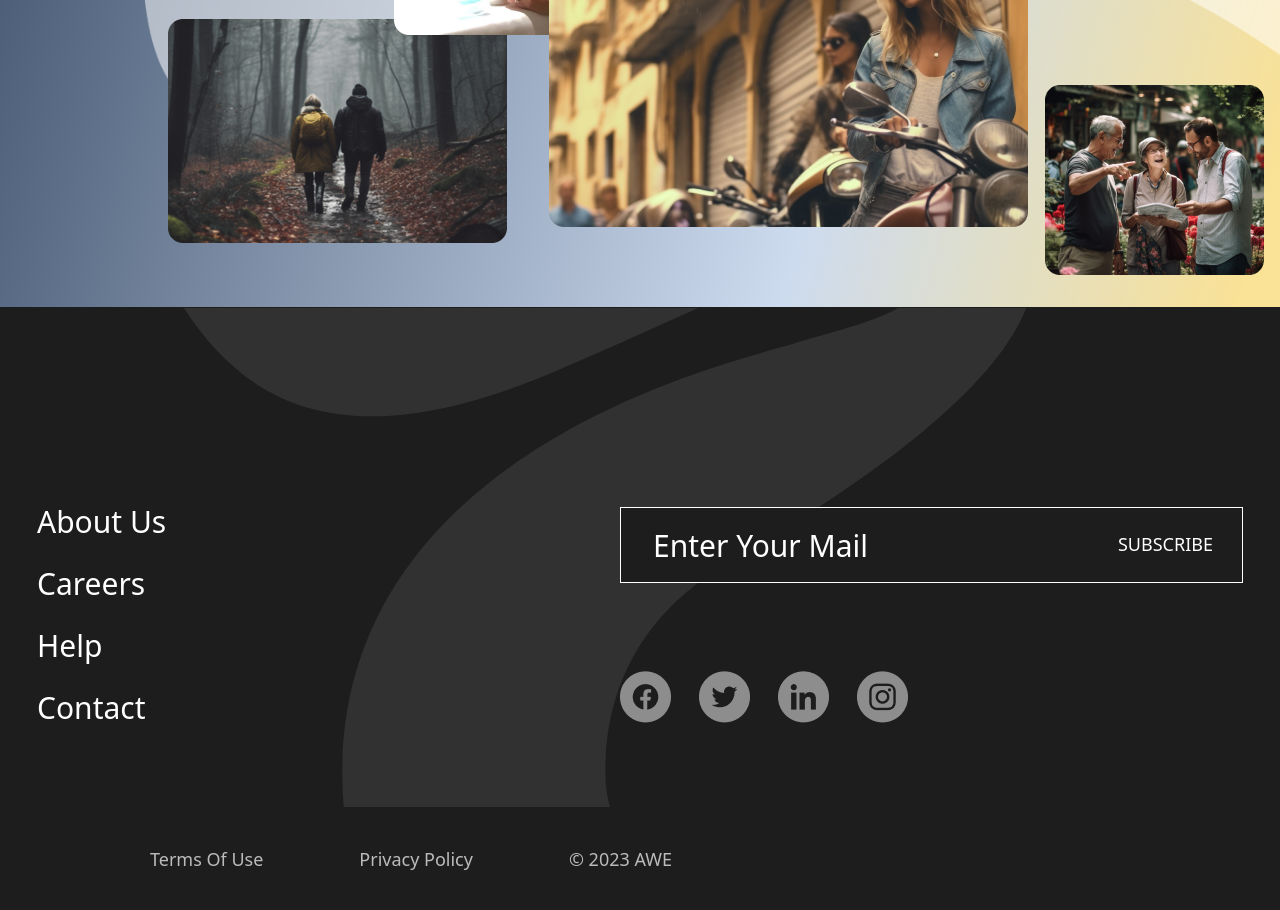
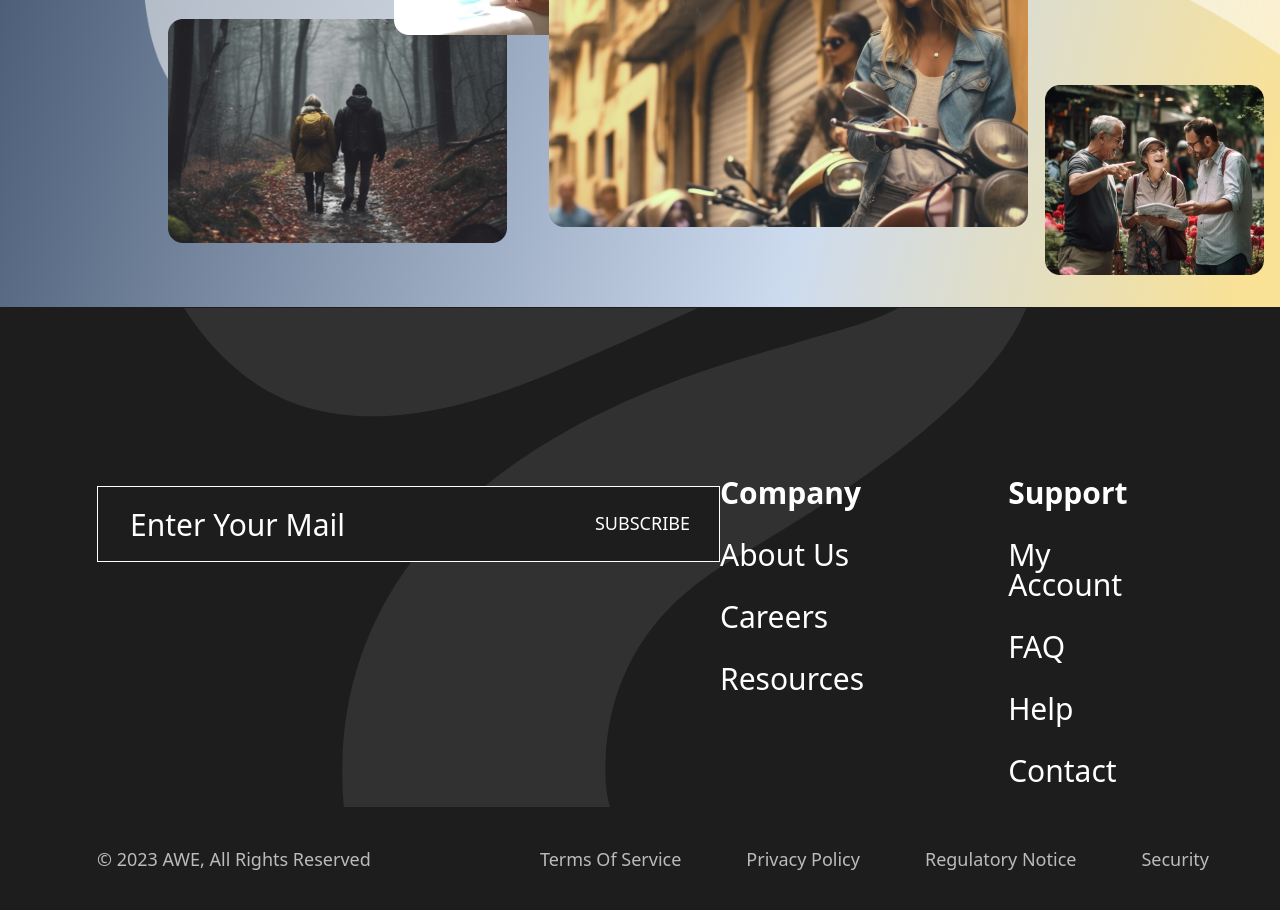
Before and after one commit to gunkiddedy/awe-toptal-template, a website: page index.html in a window 1280 px wide. Shown: the part 4361-5271 px from the top of the page. Drawn offline with Linux system fonts and the light colour scheme.

Commit message:
update footer section and fix some errors

```diff
--- a/assets/style.css
+++ b/assets/style.css
@@ -61,7 +61,7 @@
         mix-blend-mode: normal;
         background-repeat: no-repeat;
         background-position-y: 56%;
-        background-attachment: fixed;
+        /* background-attachment: fixed; */
     }
     .reveal {
         position: relative;
--- a/index.html
+++ b/index.html
@@ -337,7 +337,7 @@
             </section><!-- section 5 -->
 
             <!-- section 6 (to Paralax style) -->
-            <section class="section-six h-[818px] bg-section-six w-full relative pl-11">
+            <section class="section-six h-[818px] bg-section-six w-full relative pl-11 overflow-hidden">
 
                 <!-- left title -->
                 <div class="left-title w-[331px] text-white mt-[62px]">
@@ -418,31 +418,13 @@
                 </svg><!-- gray arrow -->
 
                 <!-- content-section-seven -->
-                <div class="content-section-seven absolute insety w-full px-[37px] h-auto flex justify-between z-20 pt-[200px]">
+                <div class="content-section-seven absolute w-full pl-[97px] pr-[112px] mt-[171px] h-auto flex items-start justify-between z-20">
 
                     <!-- left -->
-                    <div class="left-side">
-                        <ul class="left-menus flex flex-col space-y-8 text-white text-[30px] leading-none capitalize">
-                            <li>
-                                <a href="#">About us</a>
-                            </li>
-                            <li>
-                                <a href="#">Careers</a>
-                            </li>
-                            <li>
-                                <a href="#">Help</a>
-                            </li>
-                            <li>
-                                <a href="#">Contact</a>
-                            </li>
-                        </ul>
-                    </div><!-- left -->
-
-                    <!-- right -->
-                    <div class="right-side flex flex-col justify-between">
+                    <div class="left-side flex flex-col justify-between">
 
                         <!-- Enter your mail -->
-                        <div class="email-field bg-red-400 relative flex items-center">
+                        <div class="email-field bg-[#1D1D1D] relative flex items-center mt-2">
                             <input
                                 type="text"
                                 class="w-[623px] h-[76px] shrink-0 text-white text-[30px] font-normal capitalize leading-[60px] pl-8 border border-white bg-[#1D1D1D] placeholder-white focus:outline-none focus:ring-2 focus:ring-white"
@@ -453,55 +435,49 @@
                             </button>
                         </div><!-- Enter your mail -->
 
-                        <!-- social media -->
-                        <div class="social-media">
+                    </div><!-- left -->
 
-                            <ul class="media flex items-center space-x-7">
-                                <!-- facebook -->
+                    <!-- right -->
+                    <div class="right-side flex space-x-36">
+
+                        <!-- company -->
+                        <div class="company">
+                            <ul class="right-menus flex flex-col space-y-8 text-white text-[30px] leading-none capitalize">
+                                <li class="font-semibold">
+                                    <a href="#">Company</a>
+                                </li>
                                 <li>
-                                    <a href="#">
-                                        <img
-                                            src="/assets/img/facebook.png"
-                                            alt="facebook"
-                                            class="w-[51px] h-auto object-cover"
-                                        >
-                                    </a>
+                                    <a href="#">About us</a>
                                 </li>
+                                <li>
+                                    <a href="#">Careers</a>
+                                </li>
+                                <li>
+                                    <a href="#"> Resources</a>
+                                </li>
+                            </ul>
+                        </div><!-- company -->
 
-                                <!-- twitter -->
+                        <!-- support -->
+                        <div class="support">
+                            <ul class="right-menus flex flex-col space-y-8 text-white text-[30px] leading-none capitalize">
+                                <li class="font-semibold">
+                                    <a href="#">Support</a>
+                                </li>
                                 <li>
-                                    <a href="#">
-                                        <img
-                                            src="/assets/img/twitter.png"
-                                            alt="facebook"
-                                            class="w-[51px] h-auto object-cover"
-                                        >
-                                    </a>
+                                    <a href="#">My Account</a>
                                 </li>
-
-                                <!-- linkedin -->
                                 <li>
-                                    <a href="#">
-                                        <img
-                                            src="/assets/img/linkedin.png"
-                                            alt="facebook"
-                                            class="w-[51px] h-auto object-cover"
-                                        >
-                                    </a>
+                                    <a href="#">FAQ</a>
                                 </li>
-
-                                <!-- instagram -->
                                 <li>
-                                    <a href="#">
-                                        <img
-                                            src="/assets/img/instagram.png"
-                                            alt="facebook"
-                                            class="w-[51px] h-auto object-cover"
-                                        >
-                                    </a>
-                                </li><!-- instagram -->
+                                    <a href="#">Help</a>
+                                </li>
+                                <li>
+                                    <a href="#"> Contact</a>
+                                </li>
                             </ul>
-                        </div><!-- social media -->
+                        </div><!-- support -->
 
                     </div><!-- right -->
 
@@ -512,21 +488,36 @@
         </main><!-- main-content -->
 
         <!-- footer -->
-        <footer class="section-footer h-[103px] bg-[#1D1D1D] w-full pl-[150px]">
+        <footer class="section-footer h-[103px] bg-[#1D1D1D] w-full pl-[97px] pr-[71px]">
+
+            <!-- footer content -->
+            <div class="footer-content flex items-center justify-between h-full">
+
+                <!-- left-side-footer -->
+                <div class="left-side-footer text-white capitalize leading-[60px] text-lg text-opacity-70">
+                    © 2023 AWE, All rights Reserved
+                </div><!-- left-side-footer -->
+
                 <!-- footer-menus -->
                 <nav role="navigation" class="h-full flex items-center">
-                <ul class="menus flex items-center space-x-24 text-white capitalize leading-[60px] text-lg text-opacity-70">
+                    <ul class="menus flex items-center space-x-[65px] text-white capitalize leading-[60px] text-lg text-opacity-70">
                         <li>
-                        <a href="#">Terms of Use</a>
+                            <a href="#">Terms of Service</a>
                         </li>
                         <li>
                             <a href="#">Privacy policy</a>
                         </li>
                         <li>
-                        <a href="#">© 2023 AWE</a>
+                            <a href="#">Regulatory Notice</a>
+                        </li>
+                        <li>
+                            <a href="#">Security</a>
                         </li>
                     </ul>
-            </nav>
+                </nav><!-- footer-menus -->
+
+            </div><!-- footer content -->
+
         </footer><!-- footer -->
 
     </div><!-- page-wraper -->
```
Also changed, not shown: assets/tailwind.css. Lines whose indentation alone changed are shown as unchanged.
